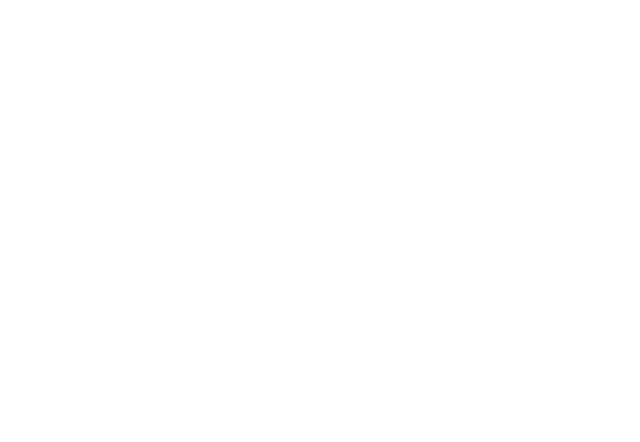
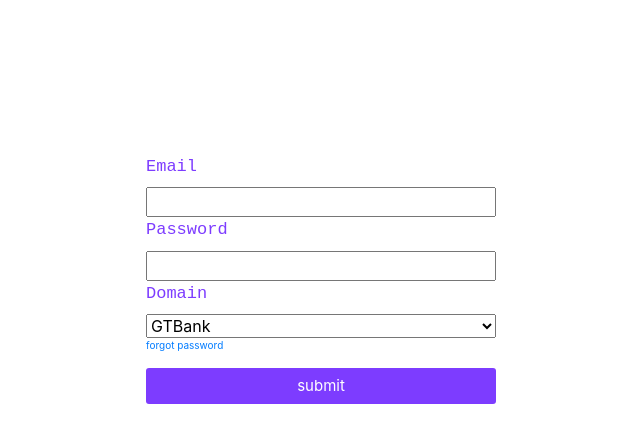
Before and after one commit to mugchris94/CRUD-REACT-DEMO, a React (Create React App) app in the folder Web-React-UI/: page /Login in a window 1280 px wide. Before the commit this address had no page. Shown: the top 442 px of the page, without its empty margins (319-959 px from the left). Built offline with nearby package versions, Linux system fonts and the light colour scheme.

Commit message:
login validation logic

```diff
--- a/Web-React-UI/package.json
+++ b/Web-React-UI/package.json
@@ -9,8 +9,9 @@
     "axios": "^0.27.2",
     "react": "^18.2.0",
     "react-dom": "^18.2.0",
+    "react-hook-form": "^7.36.0",
     "react-router-dom": "^6.3.0",
-    "react-scripts": "^5.0.1",
+    "react-scripts": "^2.1.3",
     "web-vitals": "^2.1.4"
   },
   "scripts": {
--- a/Web-React-UI/src/App.js
+++ b/Web-React-UI/src/App.js
@@ -1,3 +1,4 @@
+import React from 'react';
 import './App.css';
 import './results.css';
 import Home from "./Home";
@@ -8,9 +9,6 @@
 import {BrowserRouter, Routes, Route } from "react-router-dom";
 
 
-
-
-
 function App() {
 
       return(
@@ -19,7 +17,7 @@
 
             <Routes>
                <Route exact path="/" element={<Home/>}/>
-               <Route  path='/Log_in' element={<Login/>} />
+               <Route  path='/Login' element={<Login/>} />
                <Route  path="/Users" element={<Users/>}/>
                <Route  path="/Profiled/:id" element={<Profiled/>}/>
                <Route path="/Players" element={<Players/>}/>
--- a/Web-React-UI/src/Views/Login.js
+++ b/Web-React-UI/src/Views/Login.js
@@ -1,37 +1,55 @@
-import { useState } from "react";
+import React from 'react';
+import { useState } from 'react';
+import { useForm } from "react-hook-form";
 import "../css/log.css";
 
 
 
 const Login = (props) => {
 
-    const [user_email, setUserEmail] = useState();
-    const [passwd, setPasswd] = useState();
-
-    const AuthLog = () =>{
-
+    const { register, handleSubmit, formState: { errors } } = useForm();
+    const [ userData, setUserData ] = useState();
+    const onSubmit = (data) =>{
+        setUserData(JSON.stringify(data));
+        console.log(data);
     }
 
     return (
         <div className="login-form">
-            <form className="logform">
+            <form className="logform" onSubmit={handleSubmit(onSubmit)}>
                 <div className="form-input">
                     <label>Email</label>
-                    <input type="email" value={user_email} name="user_email" onChange={(e)=>{
-                        setUserEmail(e.target.value);
-                    }}/>
+                    <input
+                        type="email"
+                        name="user_email"
+                        {...register("email")}
+                    />
 
                     <label>Password</label>
-                    <input type="password" value={passwd} name="passwd" onChange={(e)=>{
-                        setPasswd(e.target.value);
-                    }}/>
+                    <input
+                        type="password"
+                        name="passwd"
+                        {...register("password")}
+                    />
+
+                    <label>Domain</label>
+                    <select name="domain" {...register("domain")}>
+                        <option value="GTBank">GTBank</option>
+                        <option value="FINABank">FINABank</option>
+                        <option value="BACAR">BACAR</option>
+
+                    </select>
+
                     <span><a href="#" rel="none">forgot password</a></span>
-                    <input type="submit" value="submit" onClick={() => AuthLog()}/>
+                    <input type="submit" value="submit" />
+
 
                 </div>
 
             </form>
+            { userData }
         </div>
+
      );
 }
 
--- a/Web-React-UI/src/css/log.css
+++ b/Web-React-UI/src/css/log.css
@@ -13,6 +13,7 @@
 
 .form-input > span{
     font-size:10px;
+    padding:0;
 }
 
 .form-input{
@@ -22,7 +23,7 @@
 
 input[type=submit]{
     height:36px;
-    margin-top:23px;
+    margin-top:15px;
     background-color: #7d3cff;
     border-style:none;
     color:#fff;
--- /dev/null
+++ b/Web-React-UI/src/css/registry.css
@@ -0,0 +1,5 @@
+.registry{
+    display:grid;
+    place-items: center;
+
+}
```
Also changed, not shown: Web-React-UI/src/Views/UserRegistry.js (added, +46 -0 lines), 2 other files (tests, documents, lock files or other folders).
